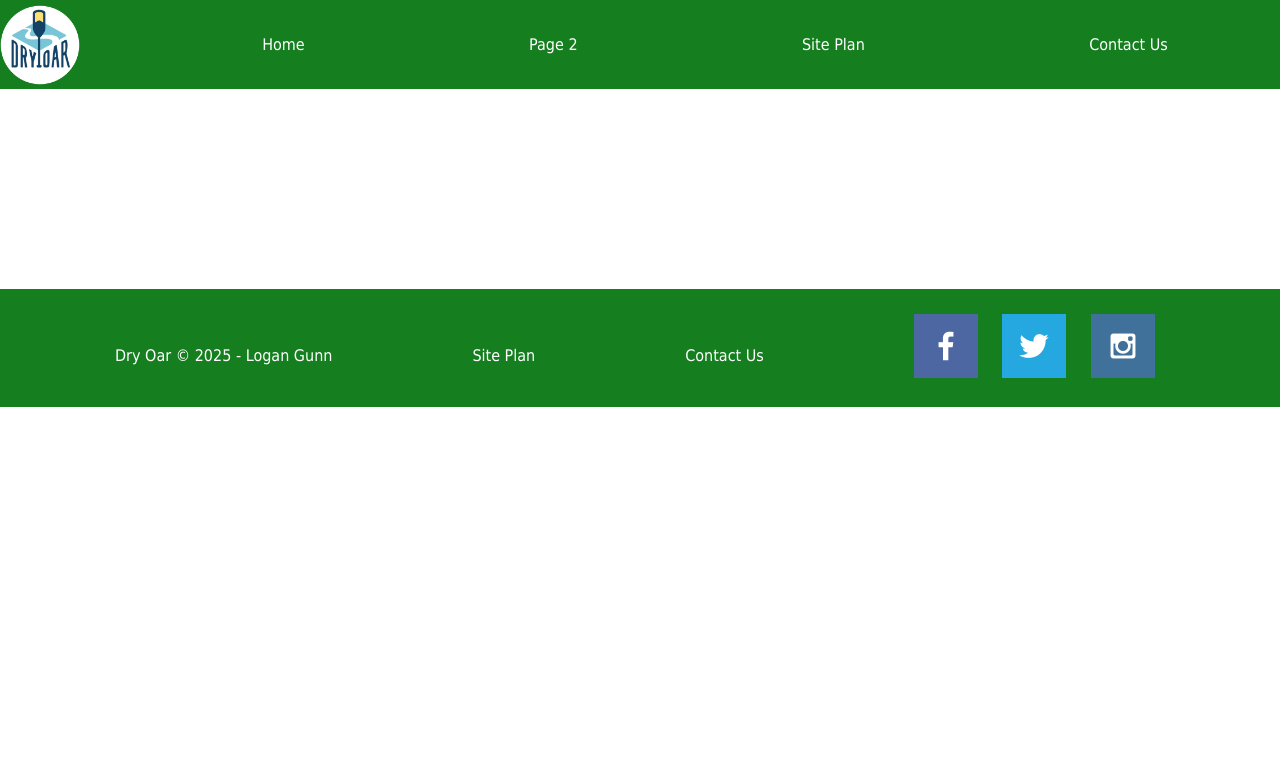
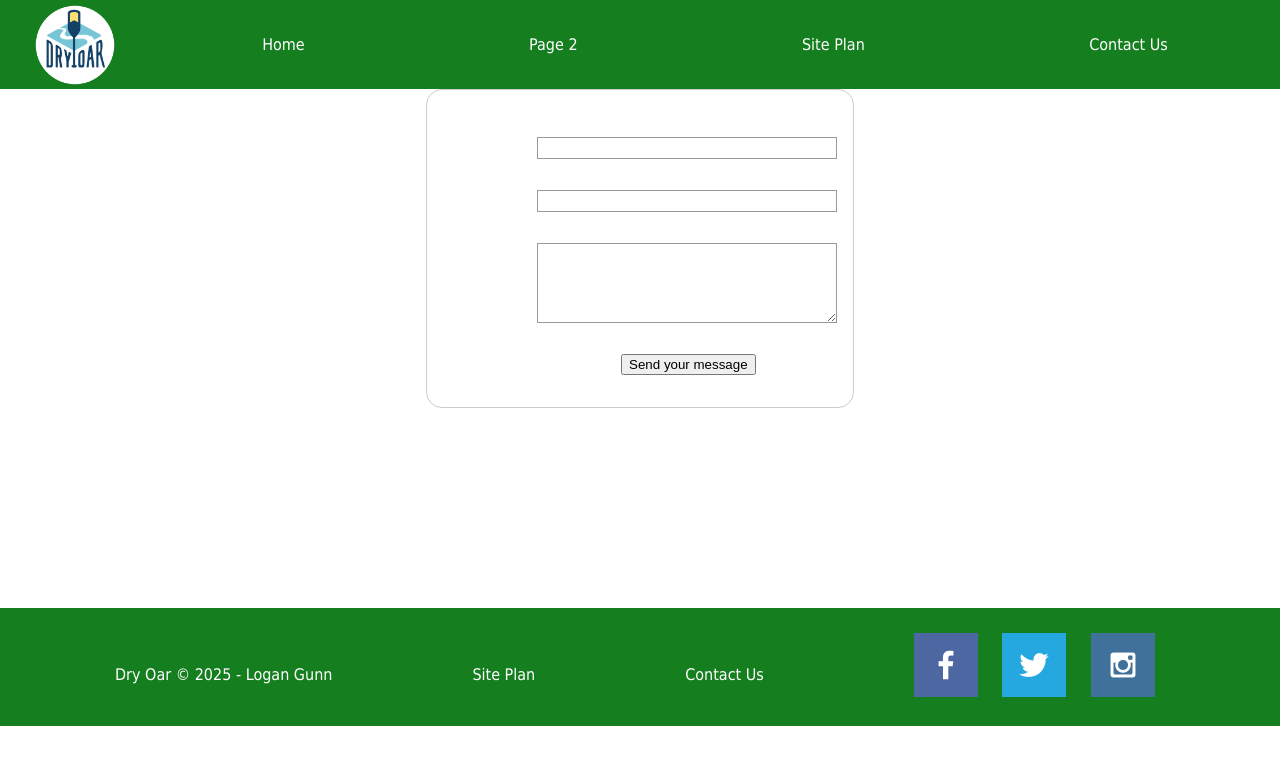
Before and after one commit to Logancgunn/wdd130, a plain HTML site: page wwr/contactus.html in a window 1280 px wide. Drawn offline with Linux system fonts and the light colour scheme.

Commit message:
contact label

```diff
--- a/wwr/contactus.html
+++ b/wwr/contactus.html
@@ -21,8 +21,83 @@
     </header>
 <main class="contact us">
     <form action="/my-handling-form-page" method="post">
+        <p>
+            <label for="name">Name:</label>
+            <input type="text" id="name" name="user_name" />
+          </p>
+          <p>
+            <label for="mail">Email:</label>
+            <input type="email" id="mail" name="user_email" />
+          </p>
+          <p>
+            <label for="msg">Message:</label>
+            <textarea id="msg" name="user_message"></textarea>
+          </p>
+          <p class="button">
+            <button type="submit">Send your message</button>
+          </p>
+    </form>
+    <style>
+        body {
+  /* Center the form on the page */
+        text-align: center;
+        }
 
-    </form>
+        form {
+            display: inline-block;
+  /* Form outline */
+            padding: 1em;
+            border: 1px solid #ccc;
+            border-radius: 1em;
+        }
+
+        p + p {
+            margin-top: 1em;
+        }
+
+        label {
+  /* Uniform size & alignment */
+            display: inline-block;
+            min-width: 90px;
+            text-align: right;
+        }
+
+        input, textarea {
+  /* To make sure that all text fields have the same font settings
+     By default, text areas have a monospace font */
+            font: 1em sans-serif;
+  /* Uniform text field size */
+            width: 300px;
+            box-sizing: border-box;
+  /* Match form field borders */
+            border: 1px solid #999;
+        }
+
+        input:focus, textarea:focus {
+  /* Set the outline width and style */
+            outline-style: solid;
+  /* To give a little highlight on active elements */
+            outline-color: #000;
+        }
+
+        textarea {
+  /* Align multiline text fields with their labels */
+            vertical-align: top;
+  /* Provide space to type some text */
+            height: 5em;
+        }
+
+        .button {
+  /* Align buttons with the text fields */
+            padding-left: 90px; /* same size as the label elements */
+        }
+
+        button {
+  /* This extra margin represent roughly the same space as the space
+     between the labels and their text fields */
+            margin-left: 0.5em;
+        }
+    </style>
 
 </main>
 <footer>
```
